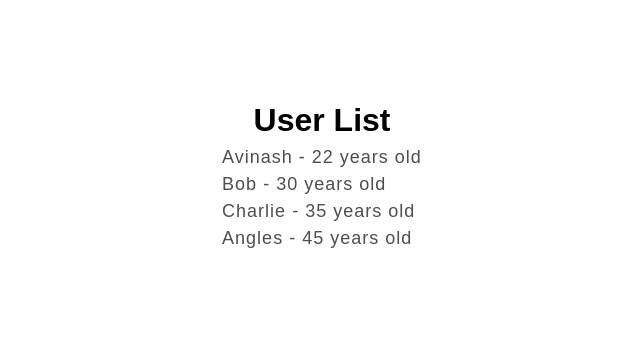
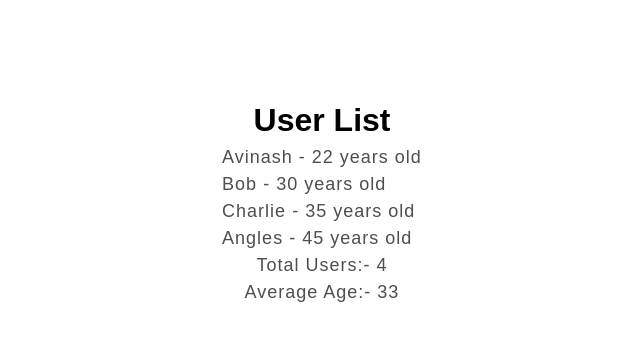
Before and after one commit to AvinashS97/reactJs, a React (Vite) app: page / in a window 1280 px wide. Shown: the top 340 px of the page, without its empty margins (318-958 px from the left). Built offline with nearby package versions, Linux system fonts and the light colour scheme.

Commit message:
V30 Ends

```diff
--- a/src/components/DerivedState.jsx
+++ b/src/components/DerivedState.jsx
@@ -11,6 +11,11 @@ export const DerivedState = () => {
         {name: "Angles", age: 45},
     ])
 
+//  Derived state:- count of users
+    console.log(users);
+    const userCount = users.length;
+    const averageAge = users.reduce((accum, curElem) => accum + curElem.age, 0) / userCount ;
+
     return (
         <div className="main-div">
             <h1>User List</h1>
@@ -23,6 +28,8 @@ export const DerivedState = () => {
                     )
                 })}
             </ul>
+            <p>Total Users:- {userCount}</p>
+            <p>Average Age:- {averageAge}</p>
 
         </div>
     )
```
Also changed, not shown: src/source.md (+4 -0 lines).
